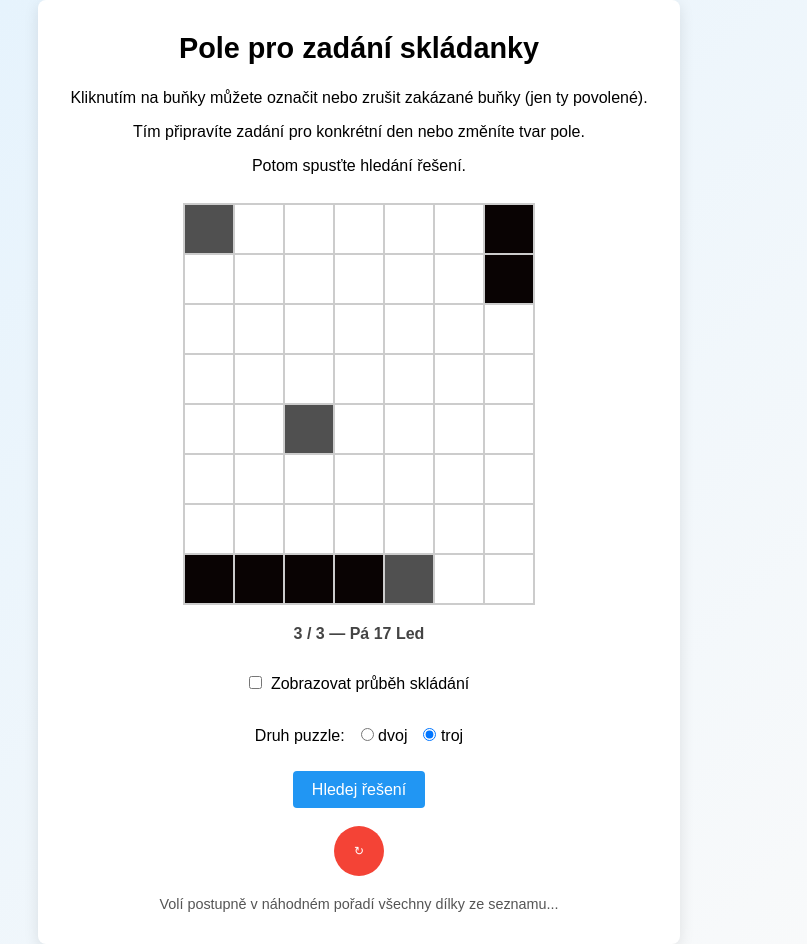
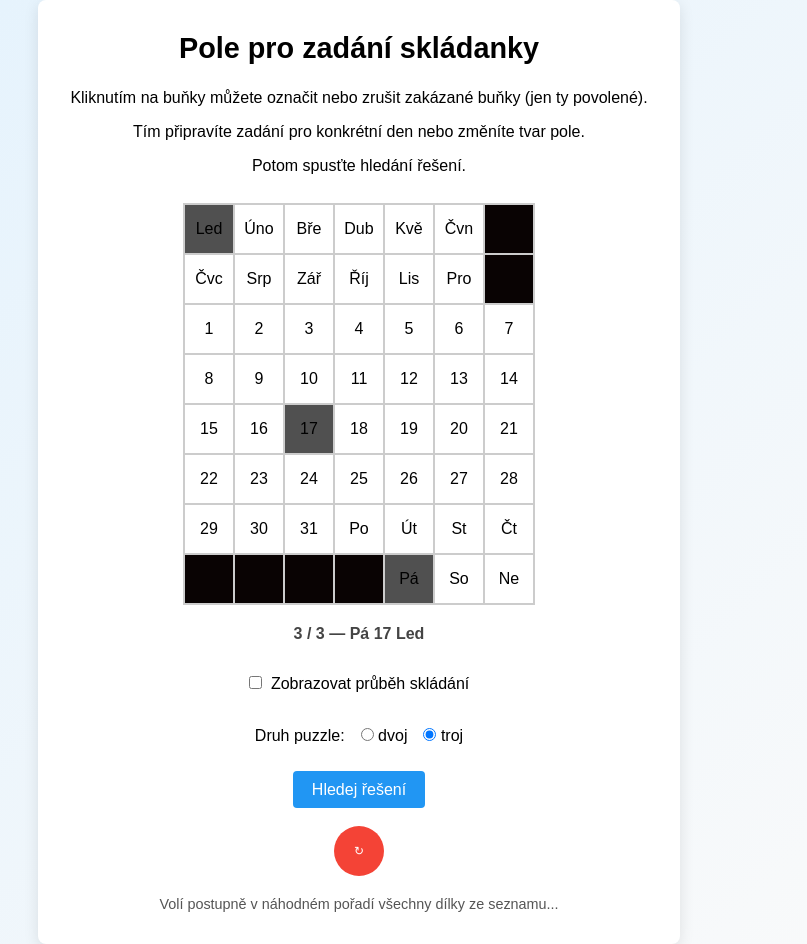
Before and after one commit to jojkos/calendarPuzzle, a plain HTML site: page index.html in a window 1280 px wide. Shown: the whole page, without its empty margins (281-1088 px from the left). Drawn offline with Linux system fonts and the light colour scheme.

Commit message:
show the grid data in the grid

```diff
--- a/index.html
+++ b/index.html
@@ -71,6 +71,9 @@
         border: 1px solid #ccc;
         cursor: pointer;
         transition: background-color 0.3s, transform 0.2s;
+        display: flex;
+        align-items: center;
+        justify-content: center;
       }
 
       /* Hover effect for user-clickable cells */
@@ -574,6 +577,7 @@
       }
 
       function createGrid() {
+        const puzzleDef = puzzleDefinitions[getSelectedPuzzleType()];
         gridElement.innerHTML = "";
         gridElement.style.gridTemplateColumns = `repeat(${cols}, 50px)`;
         gridElement.style.gridTemplateRows = `repeat(${rows}, 50px)`;
@@ -584,11 +588,17 @@
           const row = Math.floor(i / cols);
           const col = i % cols;
 
-          // If puzzle-defined
+          // Put the puzzle label in the cell if it's not "_"
+          const label = puzzleDef.gridData[row][col];
+          if (label !== "_") {
+            cell.textContent = label;
+          }
+
+          // If puzzle-defined disabled
           if (isCellPuzzleDisabled(row, col)) {
             cell.classList.add("puzzle-disabled");
           }
-          // If user toggled
+          // Else if user toggled
           else if (isCellUserDisabled(row, col)) {
             cell.classList.add("disabled");
           }
```
